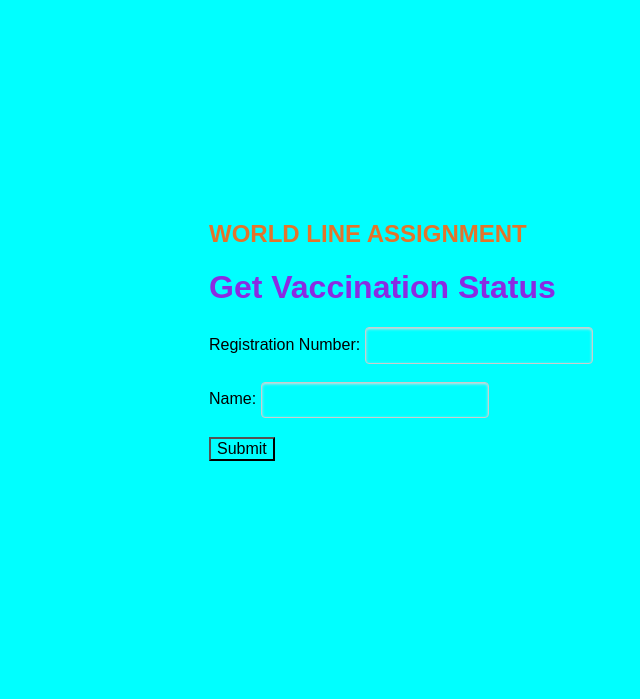
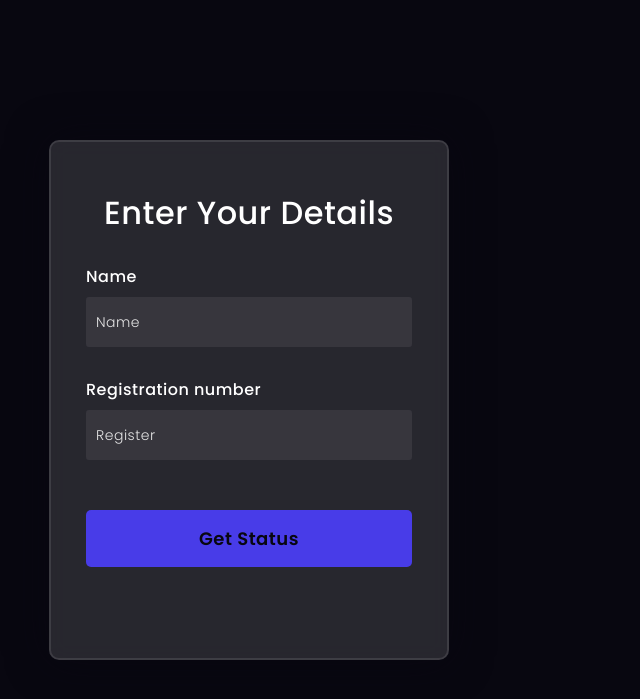
Before and after one commit to rahulrengesh/docker-assignment, a Flask app: page / in a window 1280 px wide; the page is wider, and only the part inside the window is pictured. Shown: the top 699 px of that part, without its empty margins (391-1031 px from the left). Run offline with Flask 2, Linux system fonts and the light colour scheme; some libraries are stand-ins or nearby versions.

Commit message:
Update index.html

```diff
--- a/app/templates/index.html
+++ b/app/templates/index.html
@@ -1,53 +1,139 @@
 <!DOCTYPE html>
-<html>
+<html lang="en">
 <head>
-    <title>Get Vaccination Status</title>
-    <style>
-    *{
-      background-color: aqua;
+  <!-- Design by foolishdeveloper.com -->
+    <title>Vaccination</title>
+
+    <link rel="preconnect" href="https://fonts.gstatic.com">
+    <link rel="stylesheet" href="https://cdnjs.cloudflare.com/ajax/libs/font-awesome/5.15.4/css/all.min.css">
+    <link href="https://fonts.googleapis.com/css2?family=Poppins:wght@300;500;600&display=swap" rel="stylesheet">
+    <!--Stylesheet-->
+    <style media="screen">
+      *,
+*:before,
+*:after{
+    padding: 0;
+    margin: 0;
+    box-sizing: border-box;
 }
+body{
+    background-color: #080710;
+}
+.background{
+    width: 430px;
+    height: 520px;
+    position: absolute;
+    transform: translate(-50%,-50%);
+    left: 50%;
+    top: 50%;
+}
+.background .shape{
+    height: 200px;
+    width: 200px;
+    position: absolute;
+    border-radius: 50%;
+}
+
 form{
-      position: relative;
-      left: 600px;
-      top:200px;
-      border: 1cm;
+    height: 520px;
+    width: 400px;
+    background-color: rgba(255,255,255,0.13);
+    position: absolute;
+    transform: translate(-50%,-50%);
+    top: 50%;
+    left: 50%;
+    border-radius: 10px;
+    backdrop-filter: blur(10px);
+    border: 2px solid rgba(255,255,255,0.1);
+    box-shadow: 0 0 40px rgba(8,7,16,0.6);
+    padding: 50px 35px;
+}
+form *{
+    font-family: 'Poppins',sans-serif;
+    color: #ffffff;
+    letter-spacing: 0.5px;
+    outline: none;
+    border: none;
+}
+form h3{
+    font-size: 32px;
+    font-weight: 500;
+    line-height: 42px;
+    text-align: center;
+}
 
+label{
+    display: block;
+    margin-top: 30px;
+    font-size: 16px;
+    font-weight: 500;
 }
-    h1{
-      color: blueviolet;
-      position: relative;
-      left: 600px;
-      top:200px;
+input{
+    display: block;
+    height: 50px;
+    width: 100%;
+    background-color: rgba(255,255,255,0.07);
+    border-radius: 3px;
+    padding: 0 10px;
+    margin-top: 8px;
+    font-size: 14px;
+    font-weight: 300;
 }
-    h2{
-      color: rgb(226, 116, 43);
-      position: relative;
-      left: 600px;
-      top:200px;
+::placeholder{
+    color: #e5e5e5;
 }
+button{
+    margin-top: 50px;
+    width: 100%;
+    background-color: #483ce8;
+    color: #080710;
+    padding: 15px 0;
+    font-size: 18px;
+    font-weight: 600;
+    border-radius: 5px;
+    cursor: pointer;
+}
+.social{
+  margin-top: 30px;
+  display: flex;
+}
+.social div{
+  background: red;
+  width: 150px;
+  border-radius: 3px;
+  padding: 5px 10px 10px 5px;
+  background-color: rgba(255,255,255,0.27);
+  color: #eaf0fb;
+  text-align: center;
+}
+.social div:hover{
+  background-color: rgba(255,255,255,0.47);
+}
+.social .fb{
+  margin-left: 25px;
+}
+.social i{
+  margin-right: 4px;
+}
+
     </style>
-    <link rel="stylesheet"
-    href=
-"https://unpkg.com/purecss@1.0.0/build/pure-min.css"
-    integrity=
-"sha384-nn4HPE8lTHyVtfCBi5yW9d20FjT8BJwUXyWZT9InLYax14RDjBj46LmSztkmNP9w"
-    crossorigin="anonymous"/>
 </head>
+<body>
+    <div class="background">
+        <div class="shape"></div>
+        <div class="shape"></div>
+    </div>
+    <form>
+        <h3>Enter Your Details</h3>
 
-  <body>
+        <label for="username">Name</label>
+        <input type="text" placeholder="Name" id="name">
 
-      <h2>WORLD LINE ASSIGNMENT</h2>
-      <h1>Get Vaccination Status</h1>
-      <form class="pure-form" method="POST" action="/vaccination-status">
-        <label for="reg_no">Registration Number:</label>
-        <input type="text" id="reg_no" name="reg_no" required>
-        <br><br>
-        <label for="name">Name:</label>
-        <input type="text" id="name" name="name" required>
-        <br><br>
-        <button type="submit">Submit</button>
+        <label for="text">Registration number</label>
+        <input type="text" placeholder="Register" id="reg_no">
+
+        <button>Get Status</button>
+
     </form>
-
-
 </body>
 </html>
```
Lines whose indentation alone changed are shown as unchanged.
